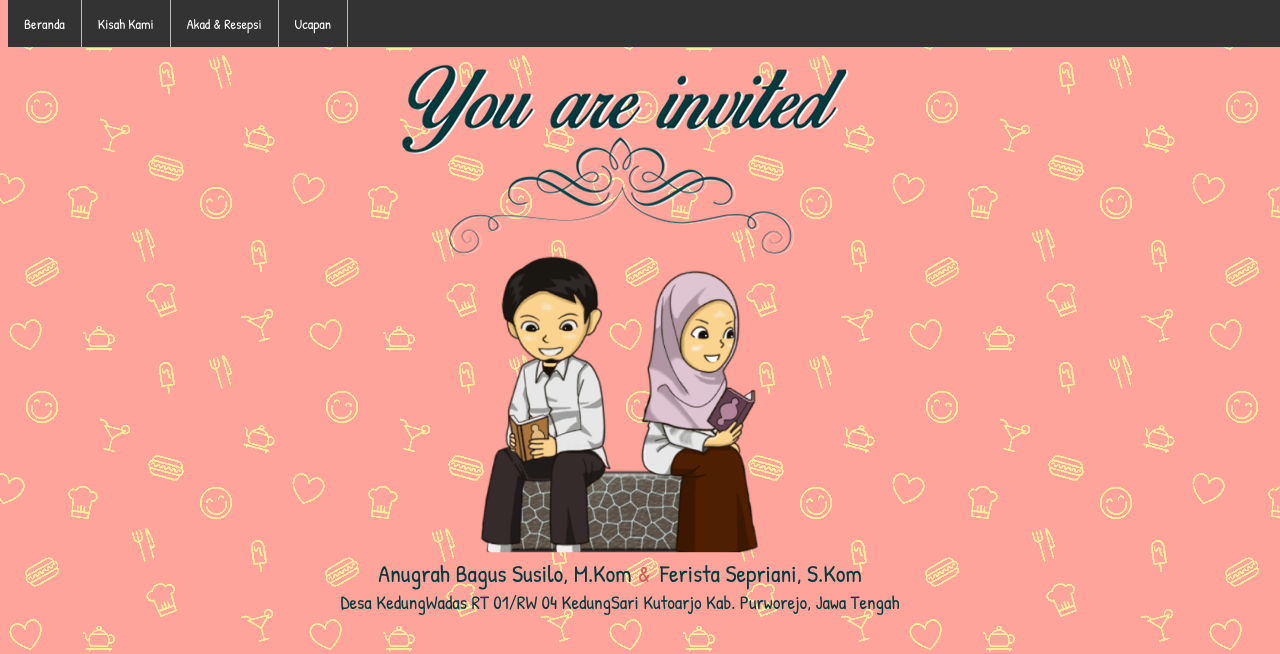
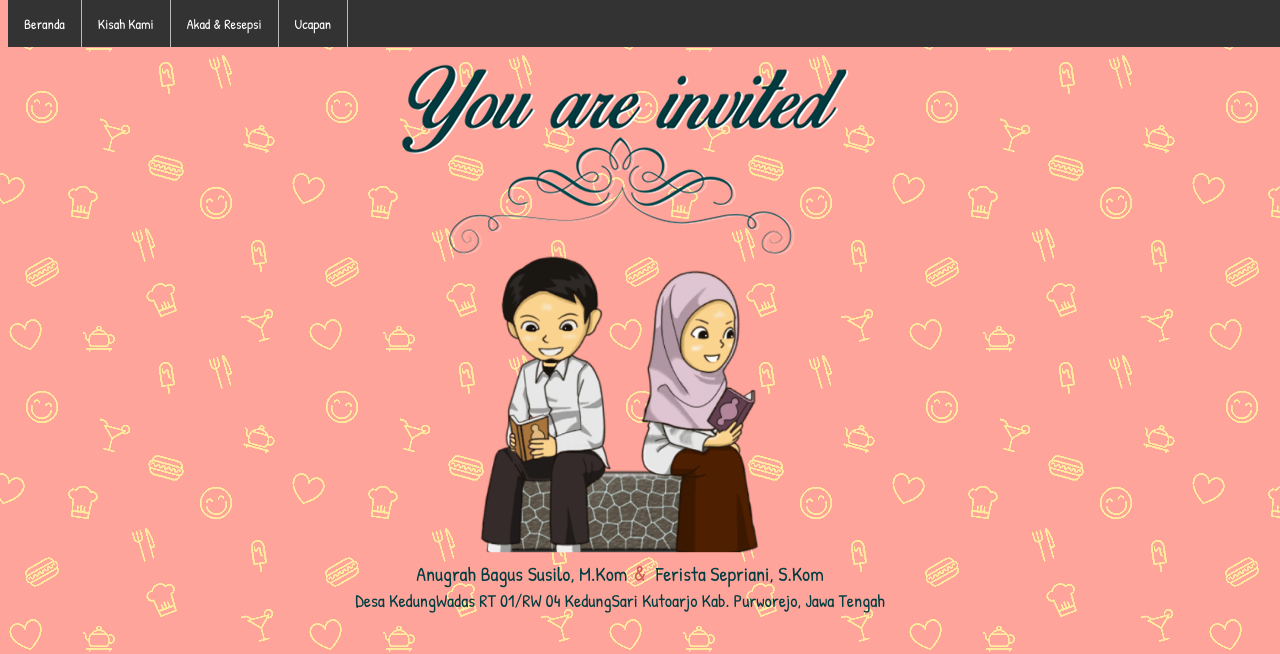
Before and after one commit to anugrahbsoe/walimatulursy, a plain HTML site: page index.html in a window 1280 px wide. Shown: the top 654 px of the page. Drawn offline with Linux system fonts and the light colour scheme; a web font is replaced by a local one.

Commit message:
Update index.html

```diff
--- a/index.html
+++ b/index.html
@@ -35,11 +35,11 @@
 	<img src="assets/img/header-text-500.png" style="margin-top: -50px" />
           <!--<img src="assets/img/baguslia1.png" style="margin-top: -80px;" />--><br><br><br>
      <img src="assets/img/avatar.png" width="350" height="300" style="margin-top: -80px;"></img><br>
-          <span style="font-size: 24px;">Anugrah Bagus Susilo, M.Kom</span>&nbsp;
+          <span style="font-size: 20px;">Anugrah Bagus Susilo, M.Kom</span>&nbsp;
           <span style="color: rgb(212, 90, 90); font-size: 23px;">&</span>&nbsp;&nbsp;
-          <span style="font-size: 24px;">Ferista Sepriani, S.Kom</span>
+          <span style="font-size: 20px;">Ferista Sepriani, S.Kom</span>
           <br/>
-          <span style="font-size: 19px;">Desa KedungWadas RT 01/RW 04 KedungSari Kutoarjo
+          <span style="font-size: 18px;">Desa KedungWadas RT 01/RW 04 KedungSari Kutoarjo
 Kab. Purworejo, Jawa Tengah</center>
 <!--<iframe src="https://www.google.com/maps/embed?pb=!1m18!1m12!1m3!1d31665.411595731788!2d110.88271533938278!3d-7.220704716380344!2m3!1f0!2f0!3f0!3m2!1i1024!2i768!4f13.1!3m3!1m2!1s0x2e70a620dee60fd7%3A0x5027a76e355c120!2sGeyer%2C+Kabupaten+Grobogan%2C+Jawa+Tengah!5e0!3m2!1sid!2sid!4v1469948854367" width="600" height="450" frameborder="0" style="border:0" allowfullscreen></iframe>
 -->    <!--<a href="https://www.google.co.in/maps/place/New+Woodlands+Hotel/@13.0453638,80.2619698,17z/data=!3m1!4b1!4m2!3m1!1s0x0:0x24234c08cad8f102" target="_blank"><img src="assets/img/maps-24.png" /></a>
```
